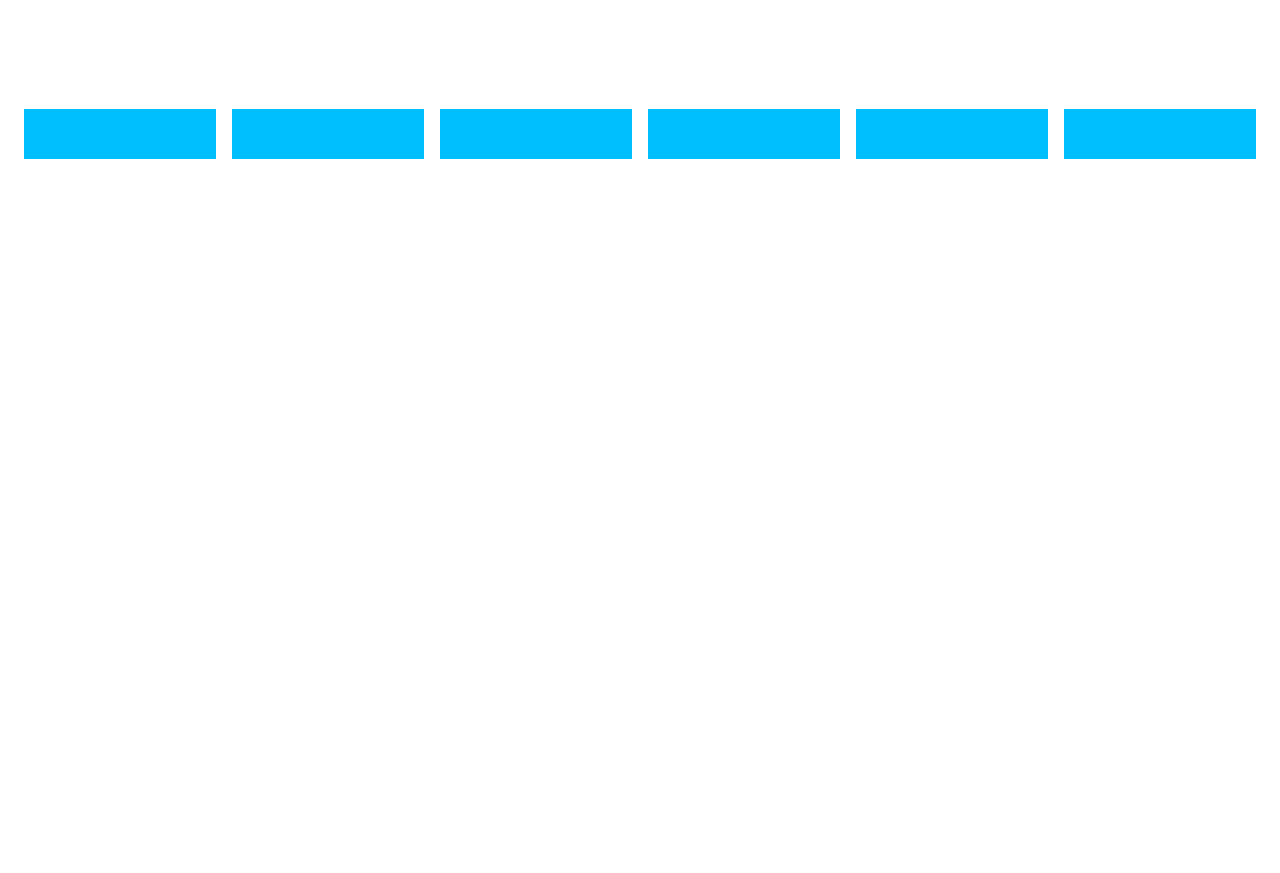
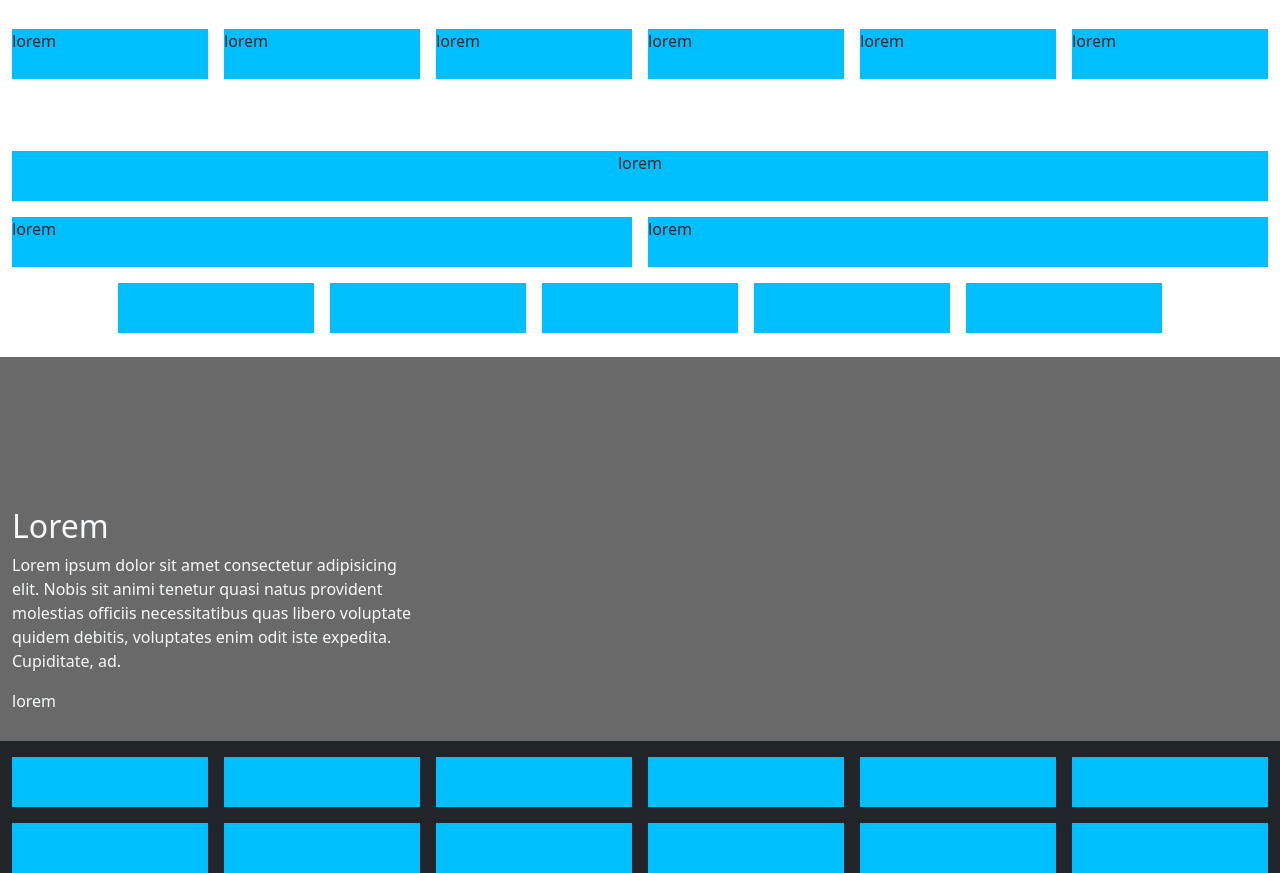
Before and after one commit to Jurypassa/htmlcss-playstation, a plain HTML site: page index.html in a window 1280 px wide. Shown: the part 519-1392 px from the top of the page. Before the commit the page ends 800 px from the top, so only its background shows below. Drawn offline with nearby package versions, Linux system fonts and the light colour scheme.

Commit message:
struttura class nuove-uscite

```diff
--- a/css/style.css
+++ b/css/style.css
@@ -2,18 +2,21 @@
     height: 50px;
 }
 
-.jumbo.container-fluid{
-    background-color: dimgray;
-    height: 400px;
-}
 
-.jumbo .col-12{
-    padding-top: 250px;
+
+.jumbo .col-12,
+.nuove-uscite .col-12{
+    padding-top: 150px;
 }
 
 
 /* debug */
 
+.debug .jumbo.container-fluid,
+.debug .nuove-uscite .container-fluid:first-child{
+    background-color: dimgray;
+    height: 400px;
+}
 .debug .box{
     height: 50px;
     background-color: deepskyblue;
--- a/index.html
+++ b/index.html
@@ -49,9 +49,107 @@
                     </div>
                 </div>
             </div>
+        </div>
+        <!-- / jumbotron -->
 
-            <div class="container-fluid my-4">
+        <!-- inizio jumbo img -->
+        <div class="jumbo-img container-fluid my-5">
+            <div class="row g-3">
+                <div class="col-6 col-sm-4 col-xl-2">
+                    <div class="box">lorem</div>
+                </div>
+                <div class="col-6 col-sm-4 col-xl-2">
+                    <div class="box">lorem</div>
+                </div>
+                <div class="col-6 col-sm-4 col-xl-2">
+                    <div class="box">lorem</div>
+                </div>
+                <div class="col-6 col-sm-4 col-xl-2">
+                    <div class="box">lorem</div>
+                </div>
+                <div class="col-6 col-sm-4 col-xl-2">
+                    <div class="box">lorem</div>
+                </div>
+                <div class="col-6 col-sm-4 col-xl-2">
+                    <div class="box">lorem</div>
+                </div>
+            </div>
+        </div>
+        <!-- / jumbo img -->
+
+        <!-- inizio PlayStation 5 -->
+        <div class="play-5 container-fluid py-4">
+            <div class="row g-3">
+                <div class="col-12 text-center">
+                    <div class="box">
+                        <span>lorem</span>
+                    </div>
+                </div>
+                <div class="col-12 col-md-6">
+                    <div class="box">
+                        <span>lorem</span>
+                    </div>
+                </div>
+                <div class="col-12 col-md-6">
+                    <div class="box">lorem</div>
+                </div>
+                <div class="col-12">
+                    <div class="row g-3">
+                        <div class="col-4 offset-md-1 col-md-2">
+                            <div class="box"></div>
+                        </div>
+                        <div class="col-4 col-md-2">
+                            <div class="box"></div>
+                        </div>
+                        <div class="col-4 col-md-2">
+                            <div class="box"></div>
+                        </div>
+                        <div class="col-4 col-md-2">
+                            <div class="box"></div>
+                        </div>
+                        <div class="col-4 col-md-2">
+                            <div class="box"></div>
+                        </div>
+                    </div>
+                </div>
+            </div>
+        </div>
+        <!-- / PlayStation 5 -->
+
+        <!-- inizio nuove uscite -->
+        <div class="nuove-uscite text-light">
+            <div class="container-fluid">
+                <div class="row">
+                    <div class="col-12 col-xl-4">
+                        <div class="mb-5">
+                            <h2>Lorem</h2>
+                            <p>Lorem ipsum dolor sit amet consectetur adipisicing elit. Nobis sit animi tenetur quasi natus provident molestias officiis necessitatibus quas libero voluptate quidem debitis, voluptates enim odit iste expedita. Cupiditate, ad.</p>
+                            lorem
+                        </div>
+                    </div>
+                </div>
+            </div>
+
+            <div class="container-fluid bg-dark text-light">
                 <div class="row g-3">
+                    <div class="col-6 col-sm-4 col-xl-2">
+                        <div class="box"></div>
+                    </div>
+                    <div class="col-6 col-sm-4 col-xl-2">
+                        <div class="box"></div>
+                    </div>
+                    <div class="col-6 col-sm-4 col-xl-2">
+                        <div class="box"></div>
+                    </div>
+                    <div class="col-6 col-sm-4 col-xl-2">
+                        <div class="box"></div>
+                    </div>
+                    <div class="col-6 col-sm-4 col-xl-2">
+                        <div class="box"></div>
+                    </div>
+                    <div class="col-6 col-sm-4 col-xl-2">
+                        <div class="box"></div>
+                    </div>
                     <div class="col-6 col-sm-4 col-xl-2">
                         <div class="box"></div>
                     </div>
@@ -73,28 +171,23 @@
                 </div>
             </div>
         </div>
-        <!-- / jumbotron -->
-
-        <!-- inizio PlayStation 5 -->
-        <div class="play-5"></div>
-        <!-- / PlayStation 5 -->
-
-        <!-- inizio nuove uscite -->
-        <div class="nuove-uscite"></div>
         <!-- / nuove uscite -->
 
         <!-- inizio PlayStation 4 -->
-        <div class="play-4"></div>
+        <div class="play-4 container-fluid">
+            <div class="row"></div>
+        </div>
         <!-- / PlayStation 4 -->
 
         <!-- inizio Store -->
-        <div class="store"></div>
+        <div class="store">
+        </div>
         <!-- / store -->
 
         <!-- inizio social -->
         <div class="social"></div>
-        <!-- / social
-         -->
+        <!-- / social -->
+
     </main>
     <!-- / main -->
 
```
